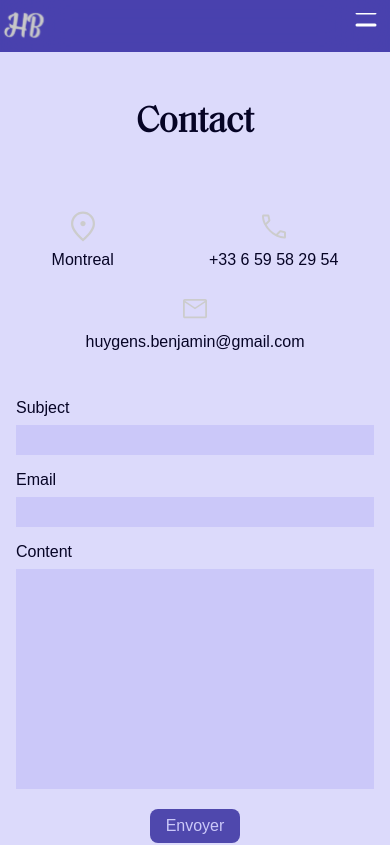
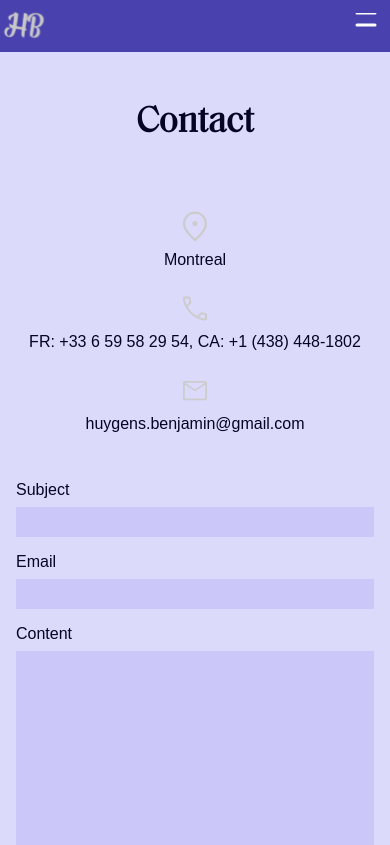
Before and after one commit to bhuygens/portfolio, a Next.js app: page /contact in a window 390 px wide. Shown: the top 845 px of the page. Built offline with nearby package versions, Linux system fonts and the light colour scheme.

Commit message:
Add canadian phone number

```diff
--- a/app/contact/page.tsx
+++ b/app/contact/page.tsx
@@ -19,7 +19,7 @@ function ContactPage() {
 
         <div className={styles.content_infos}>
           <ContactItem image={"address"} detail={"Montreal"} title={"Address"}/>
-          <ContactItem image={"phone"} detail={"+33 6 59 58 29 54"} title={"Phone"}/>
+          <ContactItem image={"phone"} detail={"FR: +33 6 59 58 29 54, CA: +1 (438) 448-1802"} title={"Phone"}/>
           <ContactItem image={"mail"} detail={"huygens.benjamin@gmail.com"} title={"Mail"}/>
         </div>
       </div>
--- a/app/page.tsx
+++ b/app/page.tsx
@@ -6,7 +6,7 @@ import {Sequence} from "react-type-animation/dist/cjs/components/TypeAnimation/i
 
 export const metadata: Metadata = {
   title: "Huygens Benjamin - Freelance developer",
-  description: "I'm Benjamin,a fullstack developer.Here you could find my skills, success, " +
+  description: "I'm Benjamin, a fullstack developer.Here you could find my skills, success, " +
     "missions and certifications. Feel free to contact me on the dedicated page",
   keywords: [
     "fullstack", "developer", "javascript", "js", "next", "nextjs", "react", "nestjs",
--- a/app/skills/page.tsx
+++ b/app/skills/page.tsx
@@ -23,7 +23,7 @@ export const metadata: Metadata = {
 }
 export default async function SkillsPage() {
   let developmentData: DevelopmentSkill[] = await getSkillsContent();
-  const subtitle = "After 3 years as a freelance developer and many experiences, I have now strong knowledge in Javascript development"
+  const subtitle = "After 5 years as a freelance developer and many experiences, I have now strong knowledge in Javascript development"
   return (
     <div style={{background: "#DCDAFB", color: "black"}}>
       <PageIntro title={"Skills"}
```
